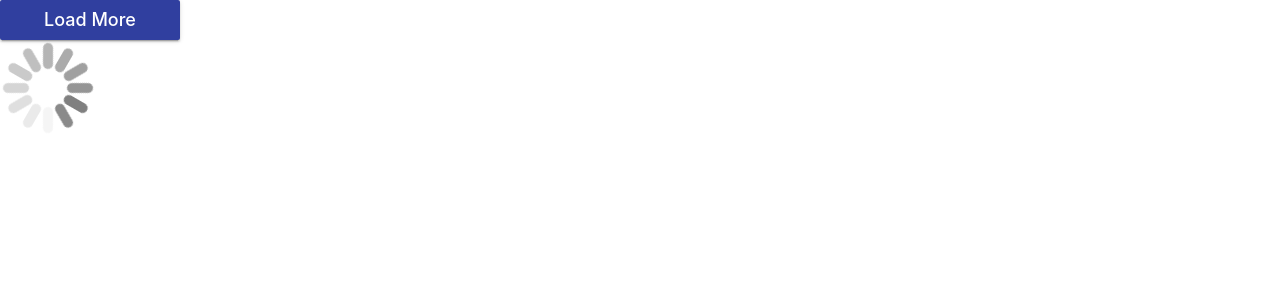
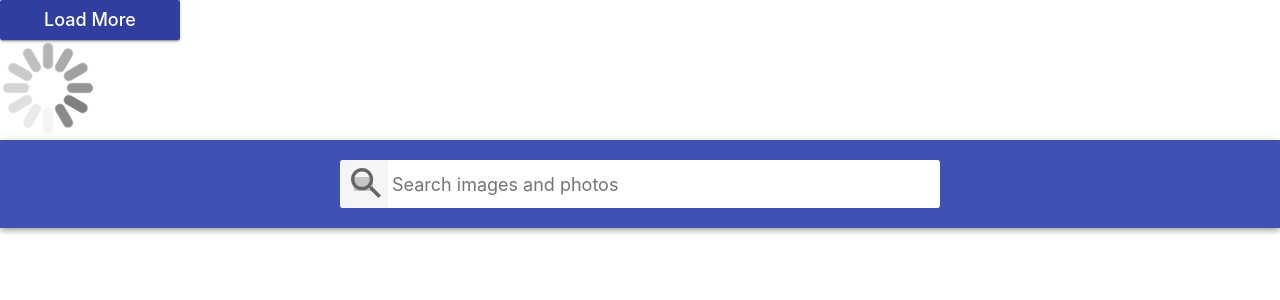
Before and after one commit to olegkrop/goit-react-hw-04-images, a React (Create React App) app: page / in a window 1280 px wide. Shown: the top 300 px of the page. Built offline with nearby package versions, Linux system fonts and the light colour scheme; grey boxes are pictures that could not be loaded.

Commit message:
feat: Searchbar component

```diff
--- a/jsconfig.json
+++ b/jsconfig.json
@@ -1,5 +1,9 @@
 {
   "compilerOptions": {
+    "jsx": "react",
+    "target": "ESNext",
+    "module": "ESNext",
+    "moduleResolution": "Node",
     "baseUrl": "src"
   },
   "include": ["src"]
--- a/package.json
+++ b/package.json
@@ -4,12 +4,15 @@
   "private": true,
   "homepage": "https://olegkrop.github.io/goit-react-hw-03-image-finder/",
   "dependencies": {
+    "@react-icons/all-files": "^4.1.0",
     "@testing-library/jest-dom": "^5.16.3",
     "@testing-library/react": "^12.1.4",
     "@testing-library/user-event": "^13.5.0",
+    "axios": "^1.3.4",
     "prop-types": "^15.8.1",
     "react": "^18.1.0",
     "react-dom": "^18.1.0",
+    "react-icons": "^4.7.1",
     "react-loader-spinner": "^5.3.4",
     "react-scripts": "5.0.1",
     "web-vitals": "^2.1.3"
--- a/src/components/App.jsx
+++ b/src/components/App.jsx
@@ -1,5 +1,9 @@
 import { Button } from './Button/Button';
 import { Loader } from './Loader/Loader';
+import Searchbar from './Searchbar/Searchbar';
+
+const KEY = '33348757-d3bd4442be84b253a20cc414a';
+
 export function App() {
   return (
     <div
@@ -14,6 +18,7 @@ export function App() {
     >
       <Button />
       <Loader />
+      <Searchbar />
     </div>
   );
 }
--- a/src/components/Searchbar/Searchbar.jsx
+++ b/src/components/Searchbar/Searchbar.jsx
@@ -1,17 +1,53 @@
-{
-  /* <header class="searchbar">
-  <form class="form">
-    <button type="submit" class="button">
-      <span class="button-label">Search</span>
-    </button>
+import { Component } from 'react';
+import { IoMdSearch } from 'react-icons/io';
+import PropTypes from 'prop-types';
+import style from './Searchbar.module.css';
 
-    <input
-      class="input"
-      type="text"
-      autocomplete="off"
-      autofocus
-      placeholder="Search images and photos"
-    />
-  </form>
-</header>; */
+class Searchbar extends Component {
+  state = {
+    search: '',
+  };
+
+  handleInputChange = event => {
+    this.setState({ search: event.currentTarget.value.toLowerCase() });
+  };
+
+  handleSubmit = event => {
+    event.preventDefault();
+    if (this.state.search.trim() === '') {
+      alert('Please enter a search word');
+      return;
+    }
+    this.props.onSubmit(this.state.search);
+    this.setState({ search: '' });
+  };
+
+  render() {
+    return (
+      <header className={style.Searchbar}>
+        <form className={style.SearchForm} onSubmit={this.handleSubmit}>
+          <button type="submit" className={style.SearchForm__button}>
+            <IoMdSearch className={style.SearchForm__button__icon} />
+          </button>
+
+          <input
+            className={style.SearchForm__input}
+            type="text"
+            autoComplete="off"
+            autoFocus
+            placeholder={this.props.searchQuery || 'Search images and photos'}
+            value={this.state.search}
+            onChange={this.handleInputChange}
+          />
+        </form>
+      </header>
+    );
+  }
 }
+
+Searchbar.propTypes = {
+  onSubmit: PropTypes.func.isRequired,
+  searchQuery: PropTypes.string,
+};
+
+export default Searchbar;
--- a/src/components/Searchbar/Searchbar.module.css
+++ b/src/components/Searchbar/Searchbar.module.css
@@ -0,0 +1,80 @@
+.Searchbar {
+    top: 0;
+    left: 0;
+    position: sticky;
+    z-index: 1;
+    display: flex;
+    justify-content: center;
+    align-items: center;
+    min-height: 64px;
+    padding-right: 24px;
+    padding-left: 24px;
+    padding-top: 12px;
+    padding-bottom: 12px;
+    color: #fff;
+    background-color: #3f51b5;
+    box-shadow: 0px 2px 4px -1px rgba(0, 0, 0, 0.2),
+        0px 4px 5px 0px rgba(0, 0, 0, 0.14), 0px 1px 10px 0px rgba(0, 0, 0, 0.12);
+}
+
+.SearchForm {
+    display: flex;
+    align-items: center;
+    width: 100%;
+    max-width: 600px;
+    background-color: #fff;
+    border-radius: 3px;
+    overflow: hidden;
+}
+
+.SearchForm__button {
+    display: inline-block;
+    width: 48px;
+    height: 48px;
+    border: 0;
+    background-image: url('https://image.flaticon.com/icons/svg/149/149852.svg');
+    background-size: 40%;
+    background-repeat: no-repeat;
+    background-position: center;
+    opacity: 0.6;
+    transition: opacity 250ms cubic-bezier(0.4, 0, 0.2, 1);
+    cursor: pointer;
+    outline: none;
+}
+
+.SearchForm__button:hover {
+    opacity: 1;
+}
+
+.SearchForm__button-label {
+    position: absolute;
+    width: 1px;
+    height: 1px;
+    padding: 0;
+    overflow: hidden;
+    clip: rect(0, 0, 0, 0);
+    white-space: nowrap;
+    clip-path: inset(50%);
+    border: 0;
+}
+
+.SearchForm__input {
+    display: inline-block;
+    width: 100%;
+    font: inherit;
+    font-size: 20px;
+    border: none;
+    outline: none;
+    padding-left: 4px;
+    padding-right: 4px;
+}
+
+.SearchForm__input::placeholder {
+    font: inherit;
+    font-size: 18px;
+}
+
+.SearchForm__button__icon {
+    width: 40px;
+    height: 40px;
+}
```
Also changed, not shown: 1 other file (tests, documents, lock files or other folders).
